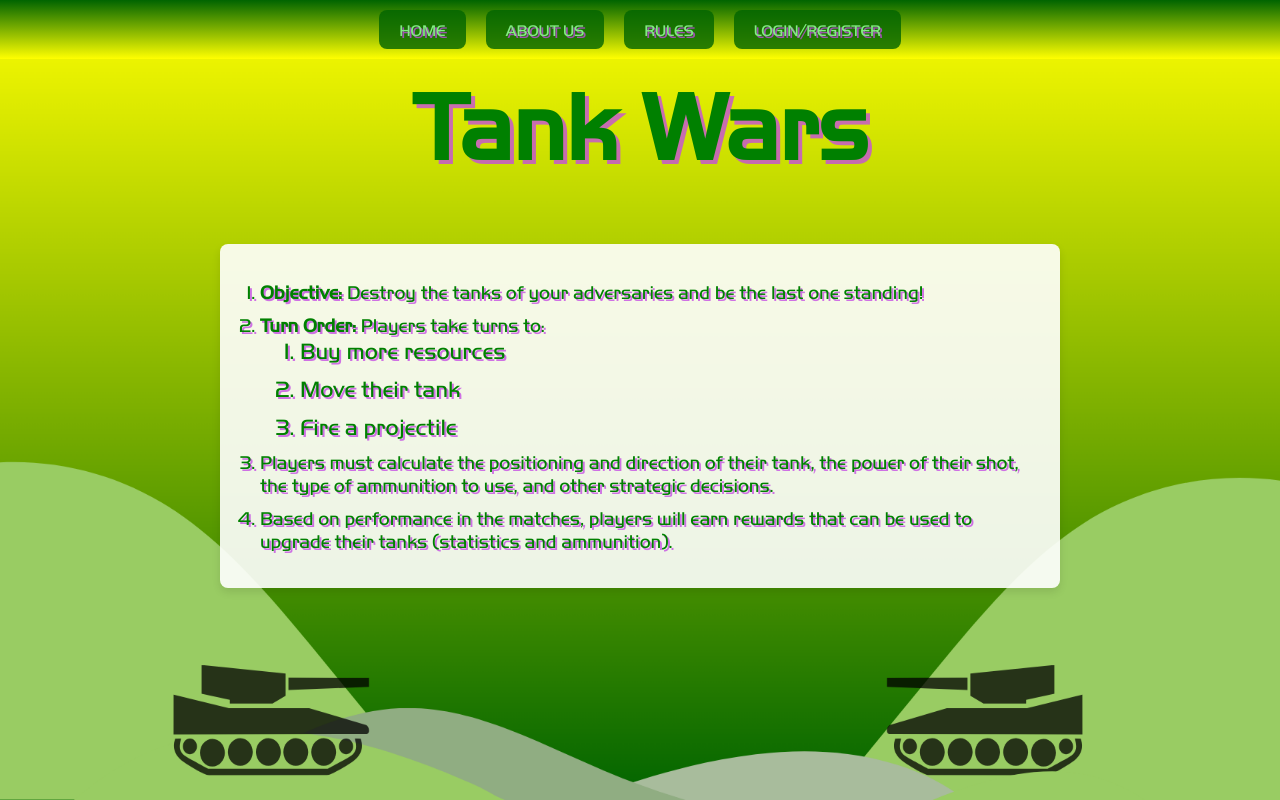
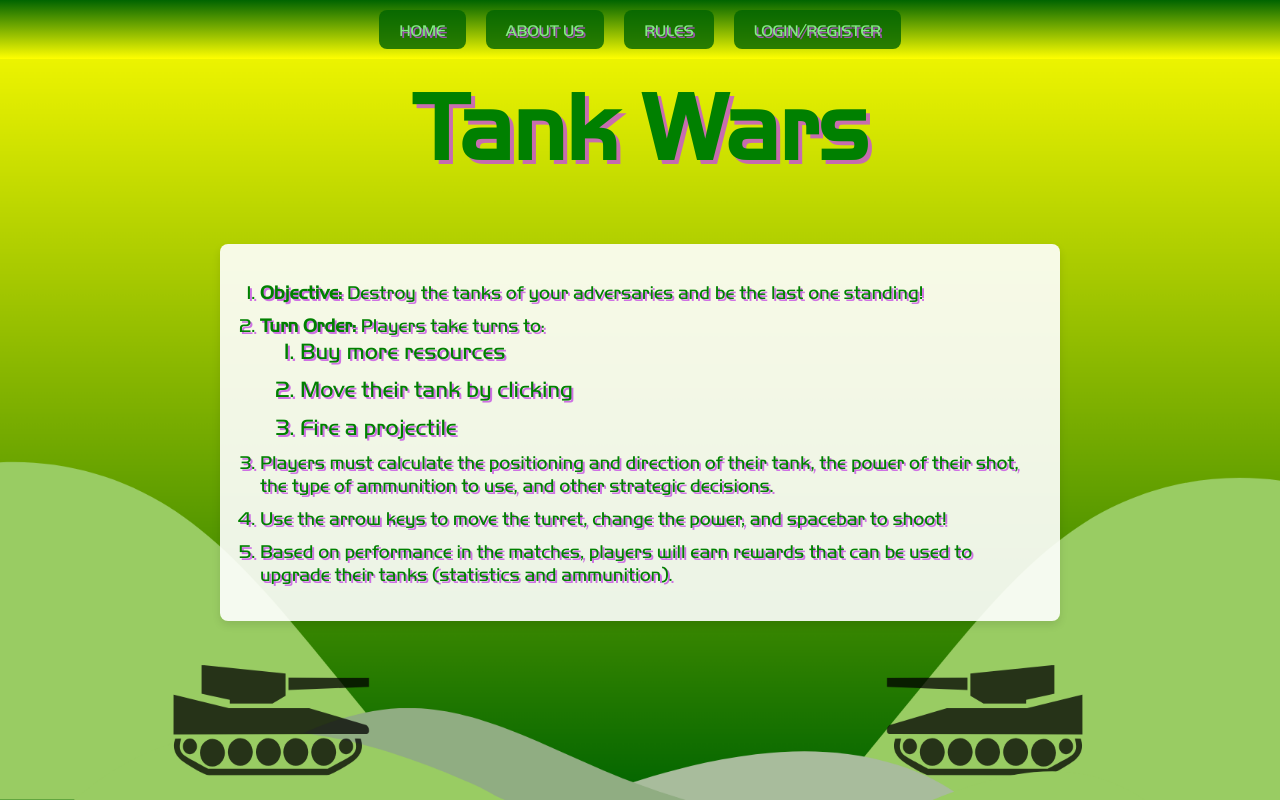
Before and after one commit to LucasReds/CDAWeb_frontend, a React (Vite) app in the folder tank-wars/: page /rules in a window 1280 px wide. Built offline with nearby package versions, Linux system fonts and the light colour scheme; no server answers.

Commit message:
Update Rules.jsx

```diff
--- a/tank-wars/src/pages/Rules.jsx
+++ b/tank-wars/src/pages/Rules.jsx
@@ -16,12 +16,15 @@ function Rules() {
             <strong>Turn Order:</strong> Players take turns to:
             <ol>
               <li>Buy more resources</li>
-              <li>Move their tank</li>
+              <li>Move their tank by clicking</li>
               <li>Fire a projectile</li>
             </ol>
           </li>
           <li>
             Players must calculate the positioning and direction of their tank, the power of their shot, the type of ammunition to use, and other strategic decisions.
+          </li>
+          <li>
+            Use the arrow keys to move the turret, change the power, and spacebar to shoot!
           </li>
           <li>
             Based on performance in the matches, players will earn rewards that can be used to upgrade their tanks (statistics and ammunition).
```
